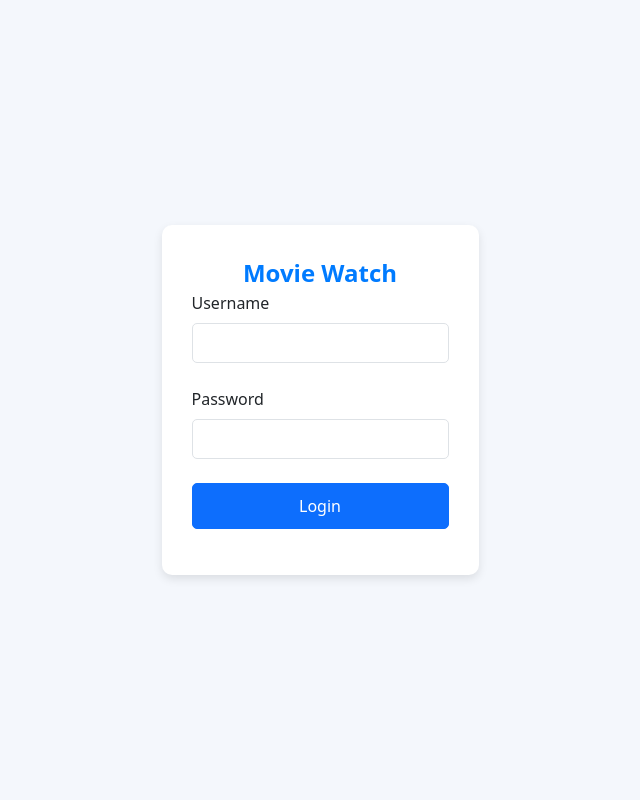
After one commit to derouru/Project-Movie-Watch, a PHP site: page /login.php in a window 1280 px wide. The commit adds this page. Shown: the whole page, without its empty margins (320-960 px from the left). Run offline with PHP 8.4, Linux system fonts and the light colour scheme.

Commit message:
feat: login and logout

```diff
--- /dev/null
+++ b/mymovies/database.php
@@ -0,0 +1,21 @@
+<?php
+  // this file establishes a connection to the database
+
+  $db_server = "localhost";
+  $db_user = "root";
+  $db_password = "";
+  $db_name = "movie-watch-accounts";
+  $connection = "";
+
+  try {
+    $connection = mysqli_connect($db_server, $db_user, $db_password, $db_name);
+  }
+  catch (mysqli_sql_exception) {
+    // echo"Connection Failed!";
+  }
+
+  if ($connection) {
+    // echo"Connection Successful!";
+  }
+
+?>
--- /dev/null
+++ b/mymovies/login.php
@@ -0,0 +1,135 @@
+<?php
+// Start the session
+session_start();
+include('database.php');
+
+// Initialize variables
+$input_username = '';
+$input_password = '';
+$failed = 0;
+$fail_message = '';
+
+// Check if the form was submitted
+if ($_SERVER['REQUEST_METHOD'] === 'POST') {
+    // Get the inputted username and password from the form
+    $input_username = $_POST['username'] ?? '';  // if walang laman just use ''
+    $input_password = $_POST['password'] ?? '';  // if walang laman just use ''
+
+    // Prepare and execute the query
+    $query = mysqli_prepare($connection, "SELECT * FROM users WHERE user_name = ?");
+    if (!$query) {
+        die("Prepare failed: " . mysqli_error($connection)); // for error handling
+    }
+
+    if (!mysqli_stmt_bind_param($query, "s", $input_username)) {
+        die("Bind failed: " . mysqli_stmt_error($query)); // for error handling
+    }
+
+    if (!mysqli_stmt_execute($query)) {
+        die("Execute failed: " . mysqli_stmt_error($query)); // for error handling
+    }
+
+    // Get the result
+    $result = mysqli_stmt_get_result($query);
+
+    // Access the row matched from the result
+    $row = mysqli_fetch_assoc($result);
+
+    // Check if the user exists
+    $fetched_username = '';
+    $fetched_password = '';
+
+    if ($row) {
+        // User exists
+        $fetched_username = $row['user_name'];
+        $fetched_password = $row['password'];
+
+        // Check if the inputted username and password match the fetched data
+        if (($input_username === $fetched_username) && password_verify($input_password, $fetched_password)) {
+            $_SESSION['user_name'] = $fetched_username;
+            header("Location: index.php");
+            exit();
+        } else {
+          $failed = 1;
+          $fail_message = 'Login failed: Invalid password.';
+        }
+    } else {
+        // User does not exist
+        $failed = 1;
+        $fail_message = 'Login failed: User does not exist.';
+    }
+}
+?>
+
+<!DOCTYPE html>
+<html lang="en">
+
+<head>
+  <meta charset="UTF-8">
+  <meta name="viewport" content="width=device-width, initial-scale=1.0">
+  <title>Login</title>
+  <link rel="stylesheet" href="https://cdn.jsdelivr.net/npm/bootstrap@5.3.3/dist/css/bootstrap.min.css">
+  <style>
+    body {
+      background-color: #f4f7fc;
+      height: 100vh;
+    }
+    .login-card {
+      border-radius: 10px;
+      padding: 30px;
+      background-color: #ffffff;
+      box-shadow: 0 4px 10px rgba(0, 0, 0, 0.1);
+    }
+    .card-header {
+      color: #007bff;
+      font-size: 24px;
+      font-weight: bold;
+      text-align: center;
+      border-radius: 8px 8px 0 0;
+    }
+    .form-control {
+      border-radius: 5px;
+      height: 40px;
+    }
+    .btn-primary {
+      width: 100%;
+      padding: 10px;
+      border-radius: 5px;
+    }
+    .login-container {
+      display: flex;
+      justify-content: center;
+      align-items: center;
+      height: 100vh;
+    }
+  </style>
+</head>
+
+<body>
+
+  <div class="login-container">
+    <form class="login-card" method="POST" action="">
+      <div class="card-header">
+        Movie Watch
+      </div>
+      <div class="mb-4">
+        <label class="form-label" for="username">Username</label>
+        <input class="form-control" type="text" id="username" name="username" required />
+      </div>
+      <div class="mb-4">
+        <label class="form-label" for="password">Password</label>
+        <input class="form-control" type="password" id="password" name="password" required />
+      </div>
+      <button class="btn btn-primary mb-3" type="submit">Login</button>
+      <?php
+      if ($failed) {
+        echo"<p class='text-danger'> $fail_message </p>";
+      }
+    ?>
+    </form>
+  </div>
+
+  <script src="https://cdn.jsdelivr.net/npm/bootstrap@5.3.0-alpha1/dist/js/bootstrap.bundle.min.js"></script>
+</body>
+
+</html>
```
Also changed, not shown: mymovies/index.php (+16 -0 lines), mymovies/logout.php (added, +11 -0 lines).
